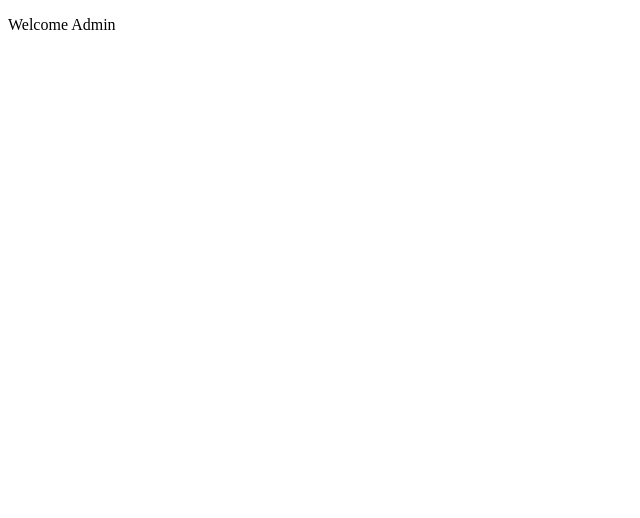
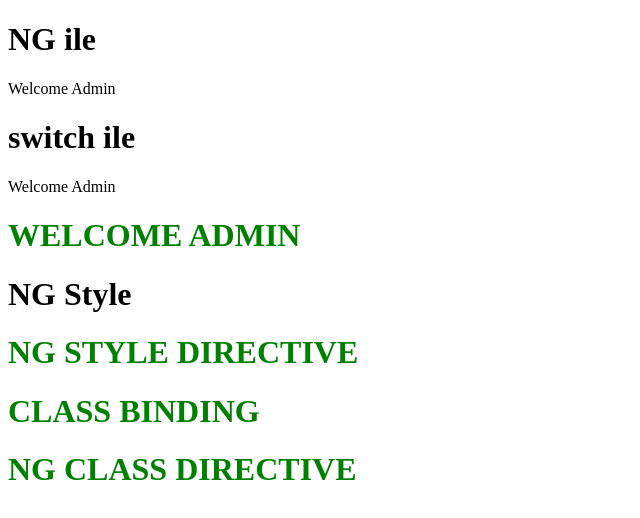
Before and after one commit to kamillsen/angularLearning, an Angular app: page / in a window 1280 px wide. Shown: the top 518 px of the page, without its empty margins (0-640 px from the left). Built offline with nearby package versions, Linux system fonts and the light colour scheme.

Commit message:
version-3 part 12 finish

```diff
--- a/src/app/app.component.css
+++ b/src/app/app.component.css
@@ -17,3 +17,12 @@
     background-color: red;
     border:5px solid green;
 }
+
+.login{
+    color: green;
+    text-transform: uppercase;
+}
+.logout{
+    color: red;
+    text-transform: lowercase;
+}
--- a/src/app/app.component.html
+++ b/src/app/app.component.html
@@ -1,6 +1,47 @@
+<h1>NG ile</h1>
 <div [ngSwitch]="userRole">
     <p *ngSwitchCase="'Admin'">Welcome Admin</p>
     <p *ngSwitchCase="'Member'">Welcome Member</p>
 
     <p *ngSwitchDefault>Please Login</p> <!--* Eğer userRole boş ise bu döner-->
 </div>
+
+
+<!--* @switche ile-->
+<h1> switch ile</h1>
+
+@switch (userRole) {
+    @case ('Admin') {
+        <p>Welcome Admin</p>
+    }
+    @case ('Member') {
+        <p>Welcome Member</p>
+    }
+    @default {
+        <p>Please Login</p>
+    }
+}
+
+
+
+
+<h1 [style.color]="isLoggedIn? 'green':'red'" [style.textTransform]="isLoggedIn? 'uppercase':'lowercase'"> Welcome Admin</h1>
+
+<h1> NG Style </h1>
+
+<h1 [ngStyle]="
+{'color' : isLoggedIn? 'green':'red' ,
+ 'textTransform' : isLoggedIn? 'uppercase':'lowercase'
+
+}">
+Ng Style Directive
+</h1>
+
+<!--* ngClass-->
+
+<h1 [class.login]="isLoggedIn" [class.logout]="!isLoggedIn"> Class Binding</h1>
+
+<h1 [ngClass]="{
+    'login': isLoggedIn,
+    'logout': !isLoggedIn
+}"> Ng Class Directive</h1>
--- a/src/app/app.component.ts
+++ b/src/app/app.component.ts
@@ -3,16 +3,30 @@ import { RouterOutlet } from '@angular/router';
 import { AppNavbar } from './navbar/navbar.component';
 import { HeaderComponent } from './header/header.component';
 import { FormsModule } from '@angular/forms';
-import { NgFor, NgIf, NgSwitch, NgSwitchCase, NgSwitchDefault, NgTemplateOutlet } from '@angular/common';
+import { NgClass, NgFor, NgIf, NgStyle, NgSwitch, NgSwitchCase, NgSwitchDefault, NgTemplateOutlet } from '@angular/common';
 
 @Component({
   selector: 'app-root',
   standalone: true,
-  imports: [RouterOutlet,AppNavbar,HeaderComponent,FormsModule,NgIf,NgTemplateOutlet,NgFor,NgSwitch,NgSwitchCase,NgSwitchDefault],
+  imports: [
+    RouterOutlet,
+    AppNavbar,
+    HeaderComponent,
+    FormsModule,
+    NgIf,
+    NgTemplateOutlet,
+    NgFor,NgSwitch,
+    NgSwitchCase,
+    NgSwitchDefault,
+    NgStyle,
+   NgClass,
+  ],
   templateUrl: './app.component.html',
   styleUrl: './app.component.css'
 })
 export class AppComponent {
 
    userRole:string='Admin';
+
+   isLoggedIn:boolean=true;
 }
```
